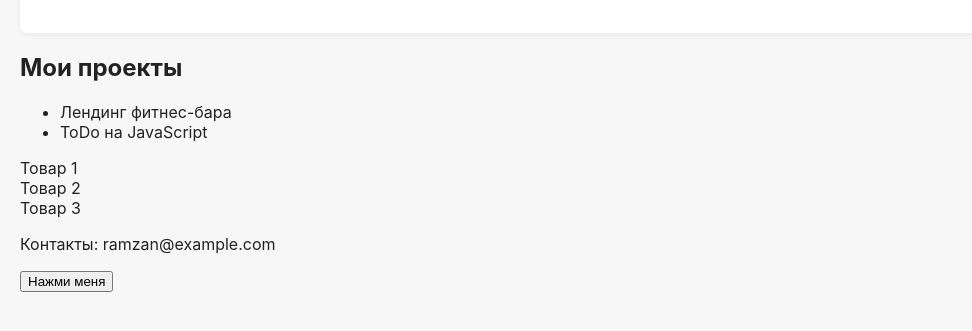
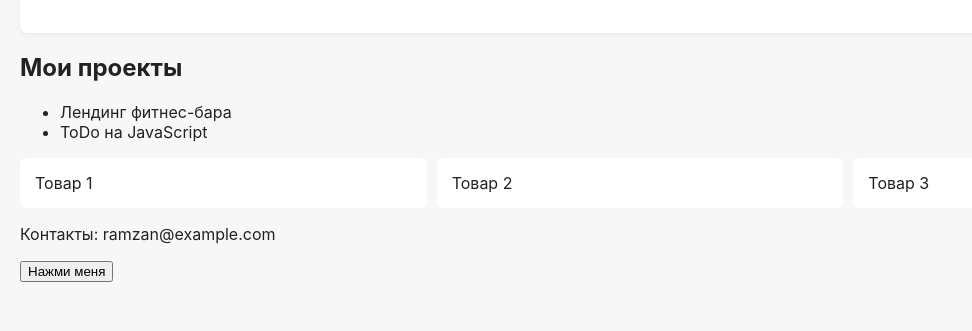
Before and after one commit to Fellixino/html-practice, a plain HTML site: page index.html in a window 1280 px wide. Shown: the part 145-476 px from the top of the page, without its empty margins (0-972 px from the left). Drawn offline with Linux system fonts and the light colour scheme.

```diff
--- a/script.js
+++ b/script.js
@@ -5,3 +5,4 @@ document.body.appendChild(btn);
 btn.addEventListener('click', () => {
   alert('Ты молодец! Клик сработал.');
 });
+console.log('скрипт загружен')
--- a/styles.css
+++ b/styles.css
@@ -16,3 +16,13 @@ header {
 #projects {
     margin-top: 20px;
 }
+.cards {
+    display: flex; gap: 10px;
+    flex-wrap: wrap;
+}
+.card {
+    background:white;
+    padding:15px;
+    flex:1 1 200px;
+    border-radius:6px;
+}
```
